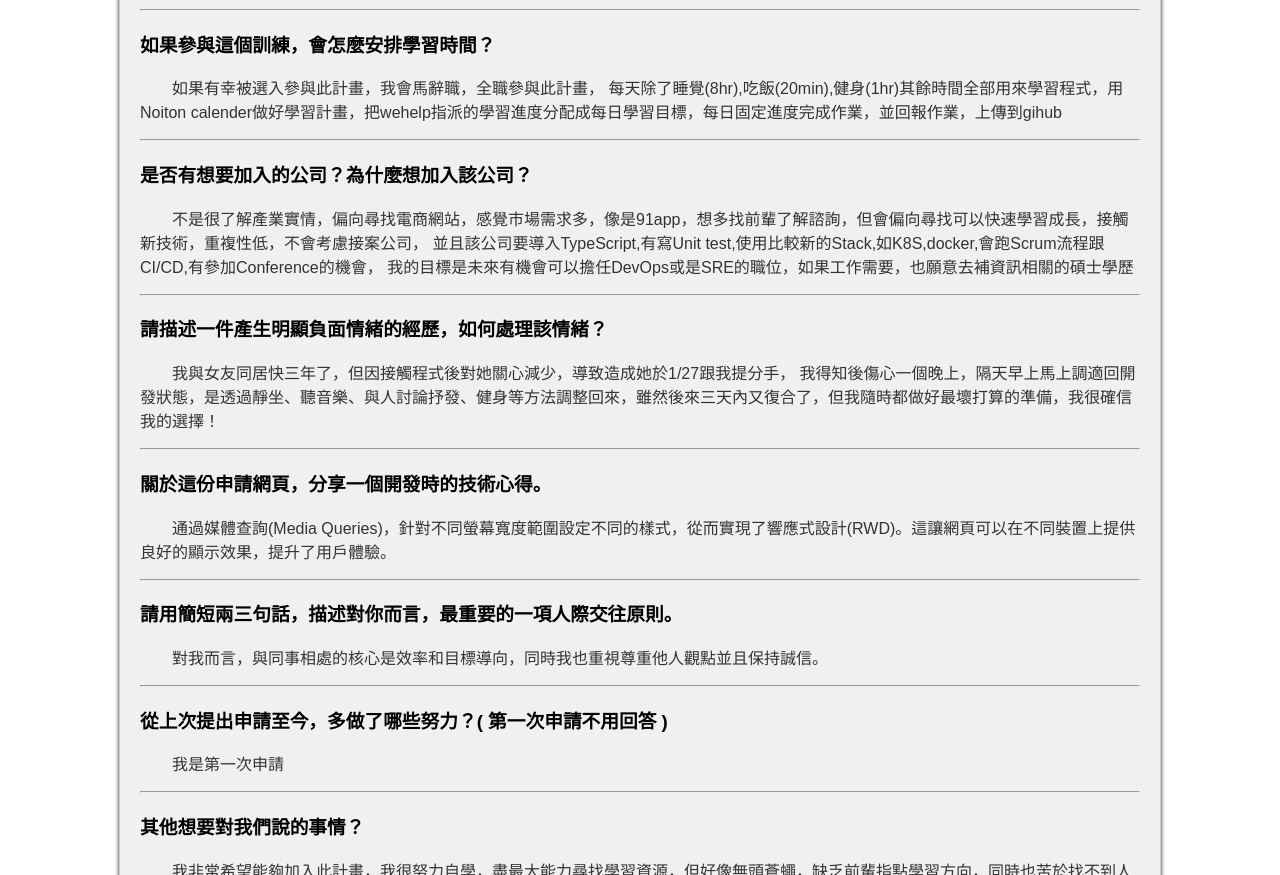
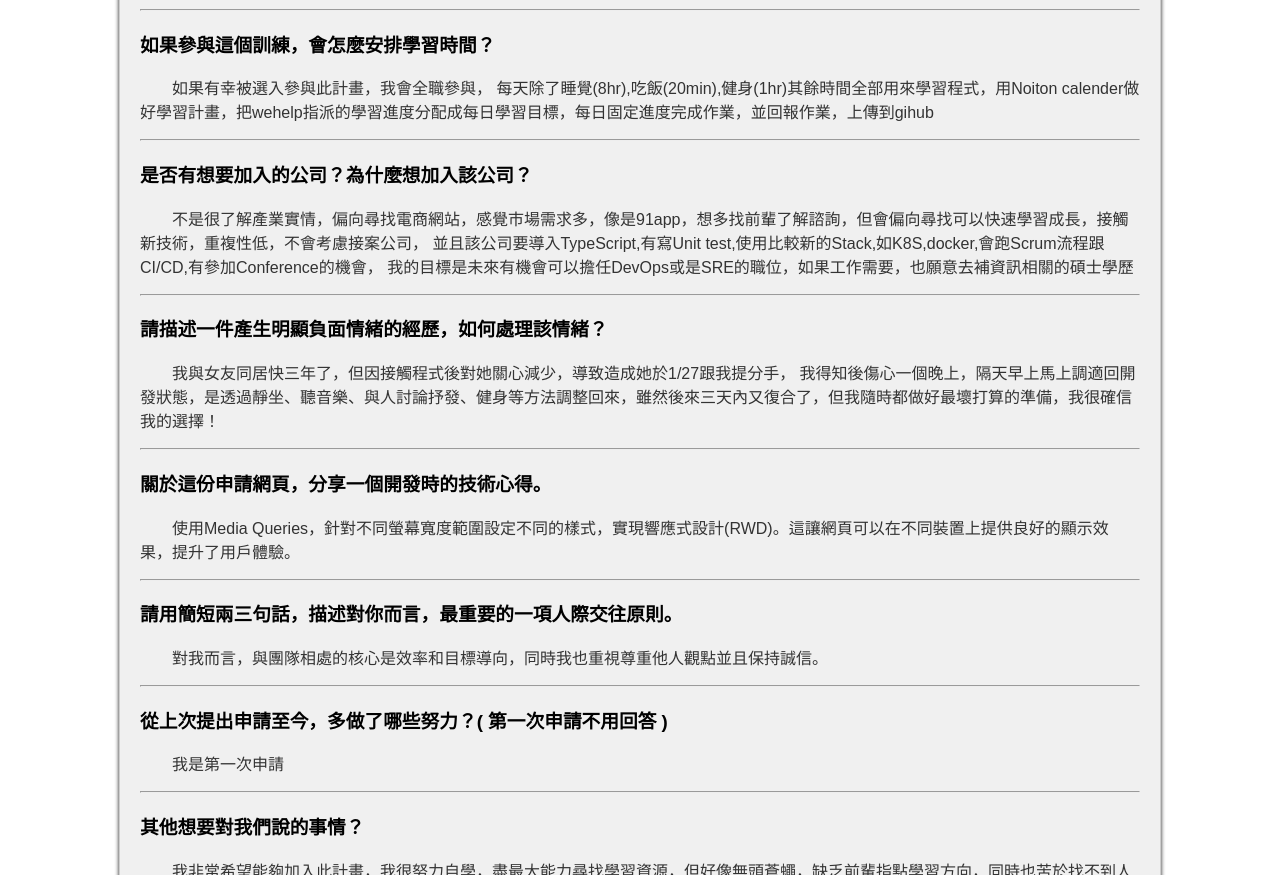
Before and after one commit to Max0628/Max0628-wehelp.github.io, a plain HTML site: page index.html in a window 1280 px wide. Shown: the part 1661-2536 px from the top of the page. Drawn offline with Linux system fonts and the light colour scheme.

Commit message:
edit index.html

```diff
--- a/index.html
+++ b/index.html
@@ -56,7 +56,7 @@
       <hr />
       <h3>如果參與這個訓練，會怎麼安排學習時間？</h3>
       <p>
-        如果有幸被選入參與此計畫，我會馬辭職，全職參與此計畫，
+        如果有幸被選入參與此計畫，我會全職參與，
         每天除了睡覺(8hr),吃飯(20min),健身(1hr)其餘時間全部用來學習程式，用Noiton
         calender做好學習計畫，把wehelp指派的學習進度分配成每日學習目標，每日固定進度完成作業，並回報作業，上傳到gihub
       </p>
@@ -77,13 +77,13 @@
       <hr />
       <h3>關於這份申請網頁，分享一個開發時的技術心得。</h3>
       <p>
-        通過媒體查詢(Media
-        Queries)，針對不同螢幕寬度範圍設定不同的樣式，從而實現了響應式設計(RWD)。這讓網頁可以在不同裝置上提供良好的顯示效果，提升了用戶體驗。
+        使用Media
+        Queries，針對不同螢幕寬度範圍設定不同的樣式，實現響應式設計(RWD)。這讓網頁可以在不同裝置上提供良好的顯示效果，提升了用戶體驗。
       </p>
       <hr />
       <h3>請用簡短兩三句話，描述對你而言，最重要的一項人際交往原則。</h3>
       <p>
-        對我而言，與同事相處的核心是效率和目標導向，同時我也重視尊重他人觀點並且保持誠信。
+        對我而言，與團隊相處的核心是效率和目標導向，同時我也重視尊重他人觀點並且保持誠信。
       </p>
       <hr />
       <h3>從上次提出申請至今，多做了哪些努力？( 第一次申請不用回答 )</h3>
```
Also changed, not shown: views/新增任務.png (deleted).
